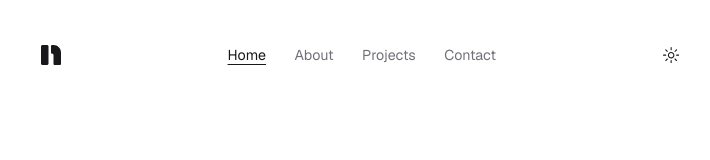
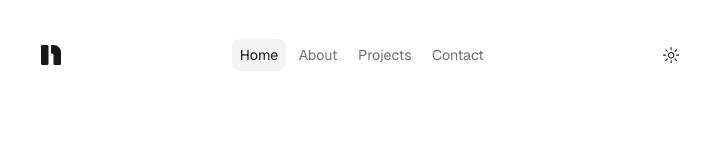
Before and after one commit to nikolastolvanen/nikolas-t.io, a Next.js app: page / in a window 1280 px wide. Shown: the top 160 px of the page, without its empty margins (280-990 px from the left). Built offline with nearby package versions, Linux system fonts and the light colour scheme.

Commit message:
Update navbar

```diff
--- a/components/header.tsx
+++ b/components/header.tsx
@@ -55,9 +55,9 @@ export default function Header() {
                 href={path}
                 className={`${
                   path === pathname
-                    ? 'text-primary underline underline-offset-4'
+                    ? 'bg-secondary text-primary underline-offset-4'
                     : 'text-muted-foreground'
-                } "relative hover:text-foreground" m-1 flex rounded-lg py-1 align-middle text-sm transition-all sm:px-2`}
+                } "relative hover:text-foreground" flex rounded-lg px-3 py-1.5 align-middle text-sm transition-all sm:px-2`}
               >
                 {name}
               </Link>
```
